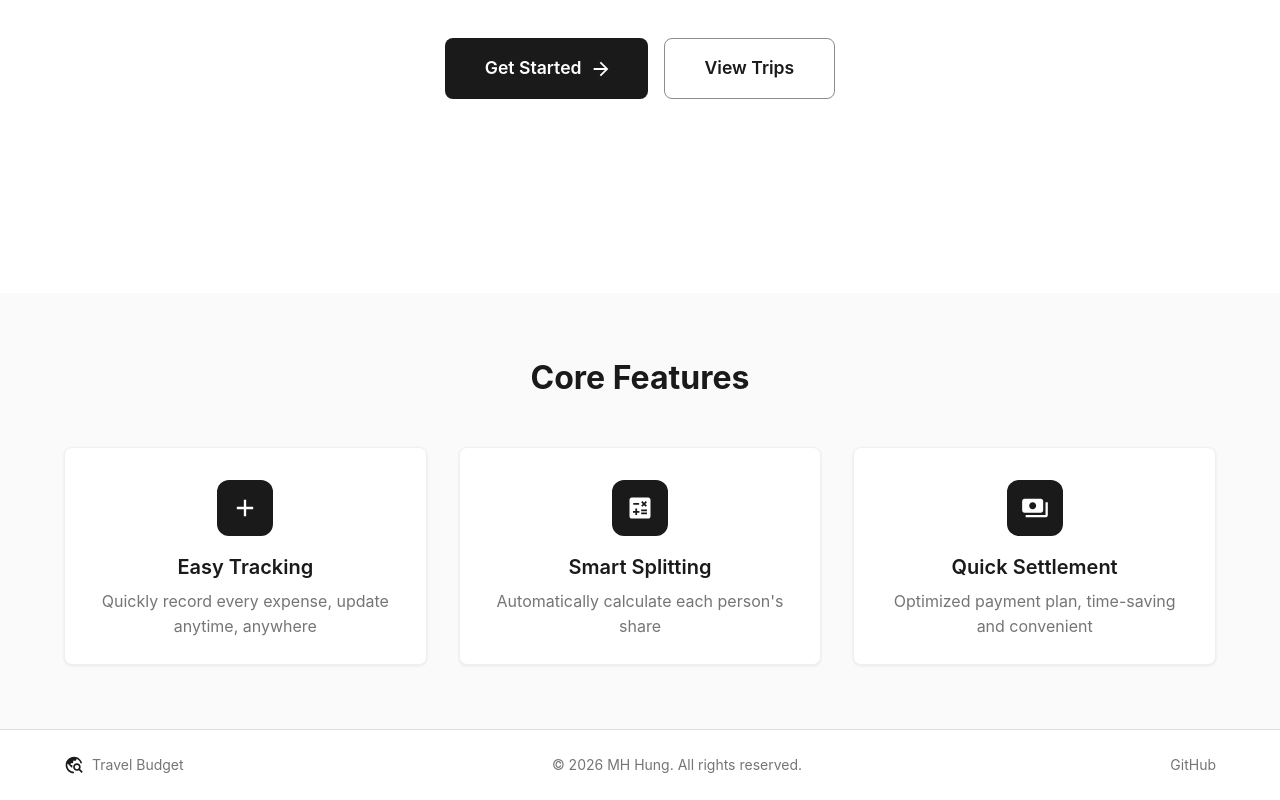
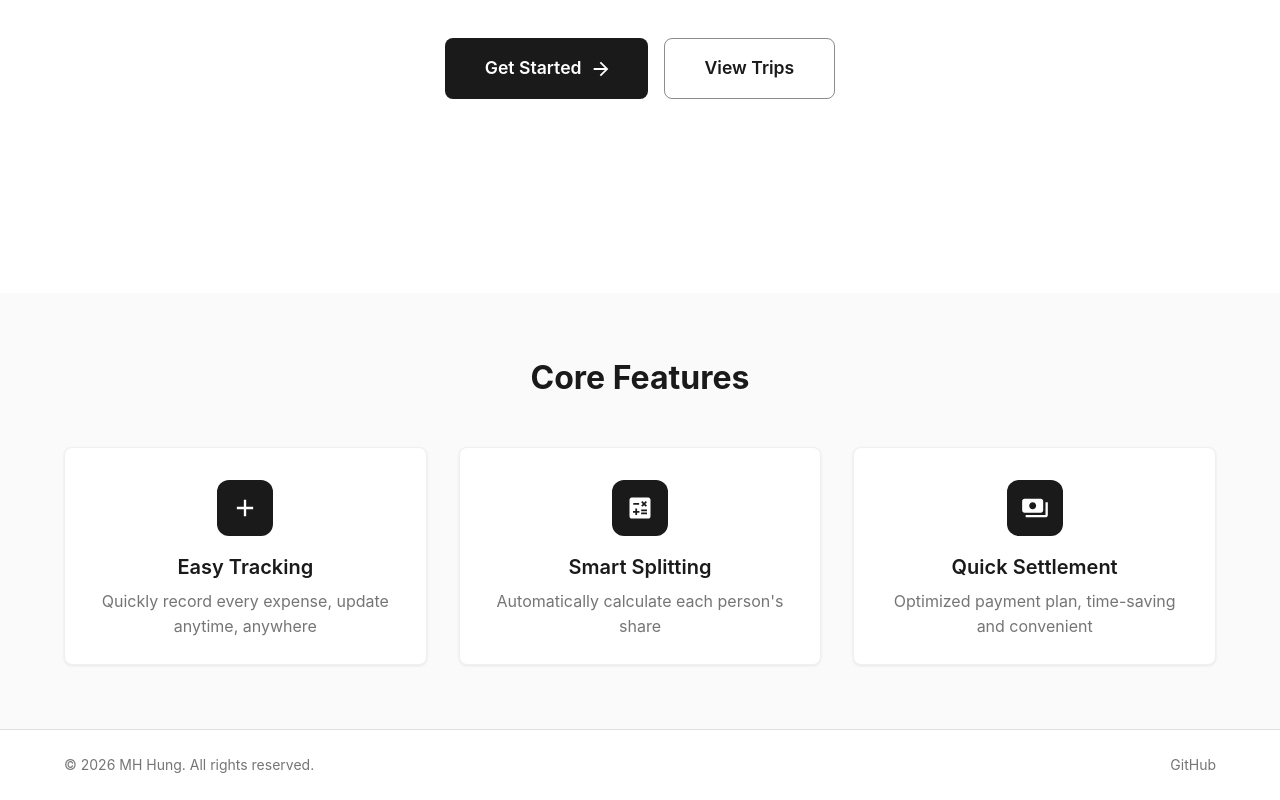
Before and after one commit to mhhung666/travel-budget, a Next.js app: page /en in a window 1280 px wide. Shown: the part 387-1187 px from the top of the page. Built offline with nearby package versions, Linux system fonts and the light colour scheme.

Commit message:
fix: enhance lang switcher and footer

```diff
--- a/src/components/layout/Footer.tsx
+++ b/src/components/layout/Footer.tsx
@@ -30,12 +30,6 @@ export default function Footer() {
             gap: 2,
           }}
         >
-          <Box sx={{ display: 'flex', alignItems: 'center', gap: 1 }}>
-            <TravelExplore sx={{ color: 'primary.main', fontSize: 20 }} />
-            <Typography variant="body2" color="text.secondary">
-              {t('appName')}
-            </Typography>
-          </Box>
 
           <Typography variant="body2" color="text.secondary">
             © {currentYear} {t('copyright')}
@@ -43,7 +37,7 @@ export default function Footer() {
 
           <Box sx={{ display: 'flex', gap: 2 }}>
             <Link
-              href="https://github.com/"
+              href="https://github.com/mhhung666"
               target="_blank"
               rel="noopener noreferrer"
               color="text.secondary"
--- a/src/components/layout/LanguageSwitcher.tsx
+++ b/src/components/layout/LanguageSwitcher.tsx
@@ -30,6 +30,7 @@ export default function LanguageSwitcher() {
     let pathWithoutLocale = pathname;
     for (const loc of ['en', 'zh']) {
       if (pathname.startsWith(`/${loc}/`)) {
+        // e.g., /en/trips -> /trips (slice from position 3 for 'en')
         pathWithoutLocale = pathname.slice(loc.length + 1);
         break;
       } else if (pathname === `/${loc}`) {
@@ -43,6 +44,7 @@ export default function LanguageSwitcher() {
       newLocale === 'zh' ? pathWithoutLocale || '/' : `/${newLocale}${pathWithoutLocale}`;
 
     router.push(newPath);
+    router.refresh();
     handleClose();
   };
 
```
